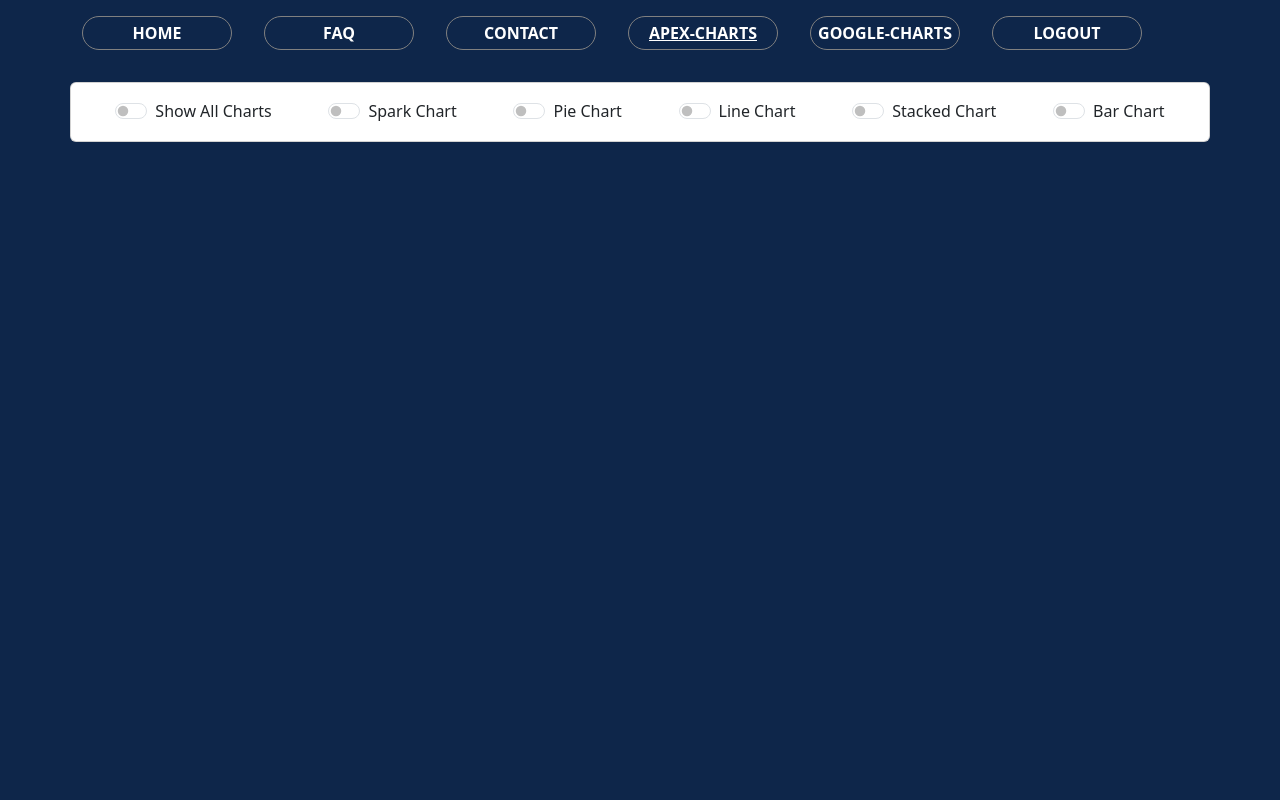
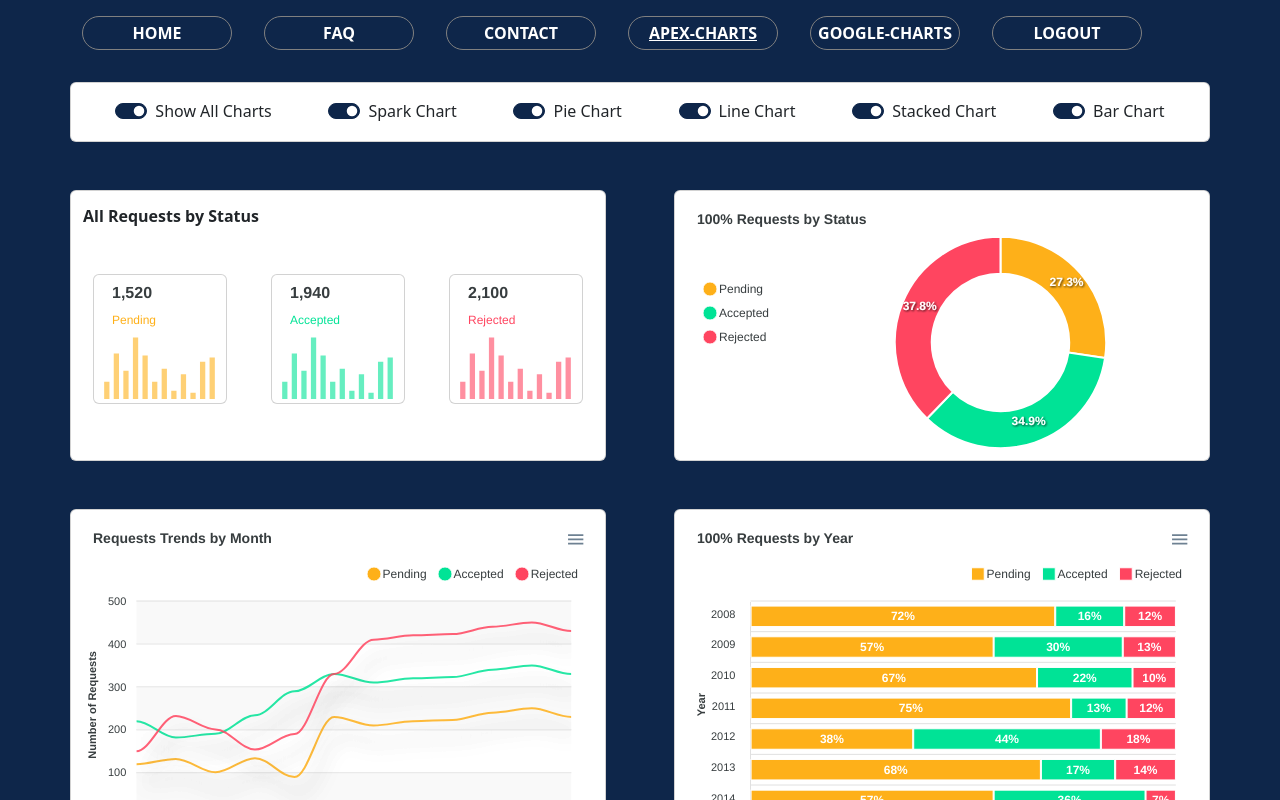
Before and after one commit to ahelmi365/react-js-charts, a React (Vite) app: page /apex-dashboard in a window 1280 px wide. Shown: the top 800 px of the page. Built offline with nearby package versions, Linux system fonts and the light colour scheme.

Commit message:
fix showAllChart toggle

```diff
--- a/src/pages/dashboard/apex-dashboard/Dashboard.tsx
+++ b/src/pages/dashboard/apex-dashboard/Dashboard.tsx
@@ -7,12 +7,13 @@ import { useRef, useState } from "react";
 import "./dashboard.css";
 
 const Dashboard = () => {
-  const [allAreShown, setAllAreShown] = useState(false);
-  const [showSparkChart, setShowSparkChart] = useState(false);
-  const [showPieChart, setShowPieChart] = useState(false);
-  const [showLineChart, setShowLineChart] = useState(false);
-  const [showStackedChart, setShowStackedChart] = useState(false);
-  const [showBarChart, setShowBarChart] = useState(false);
+  const [allAreShown, setAllAreShown] = useState(true);
+  const [showSparkChart, setShowSparkChart] = useState(true);
+  const [showPieChart, setShowPieChart] = useState(true);
+  const [showLineChart, setShowLineChart] = useState(true);
+  const [showStackedChart, setShowStackedChart] = useState(true);
+  const [showBarChart, setShowBarChart] = useState(true);
+  const [showAllChart, setShowAllChart] = useState(true);
   // refs
   const showSparkChartRef = useRef(null);
   const showPieChartRef = useRef(null);
@@ -21,6 +22,7 @@ const Dashboard = () => {
   const showBarChartRef = useRef(null);
 
   function handleShowAllChart(): void {
+    setShowAllChart(!showAllChart);
     setShowSparkChart(!allAreShown);
     // showSparkChartRef.current.checked = true;
     setShowPieChart(!allAreShown);
@@ -42,6 +44,7 @@ const Dashboard = () => {
               type="checkbox"
               value=""
               id="showAllChart"
+              checked={showAllChart}
               onChange={handleShowAllChart}
             />
             <label className="form-check-label" htmlFor="showAllChart">
```
